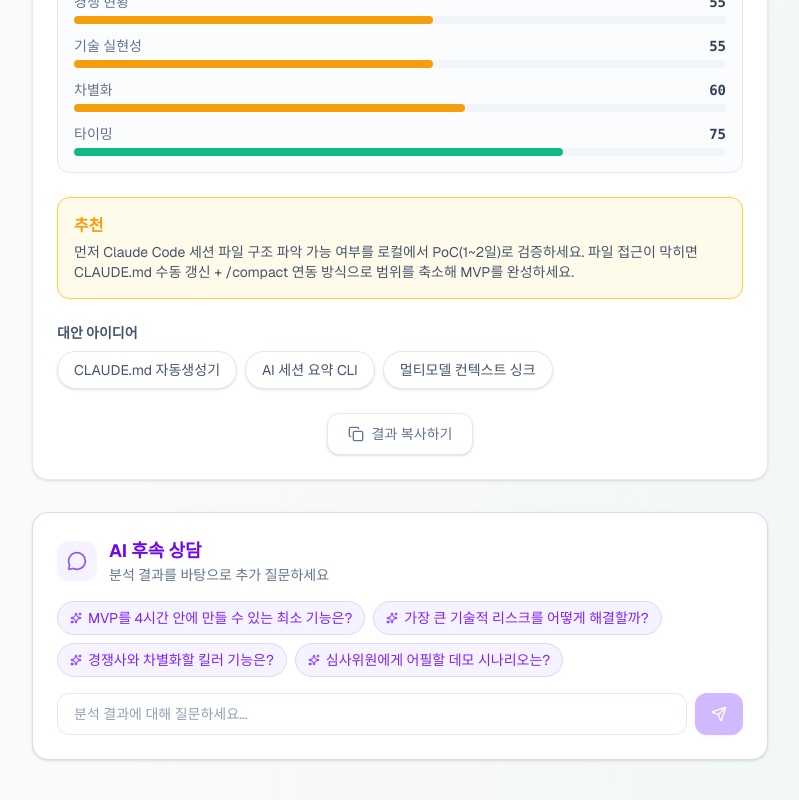
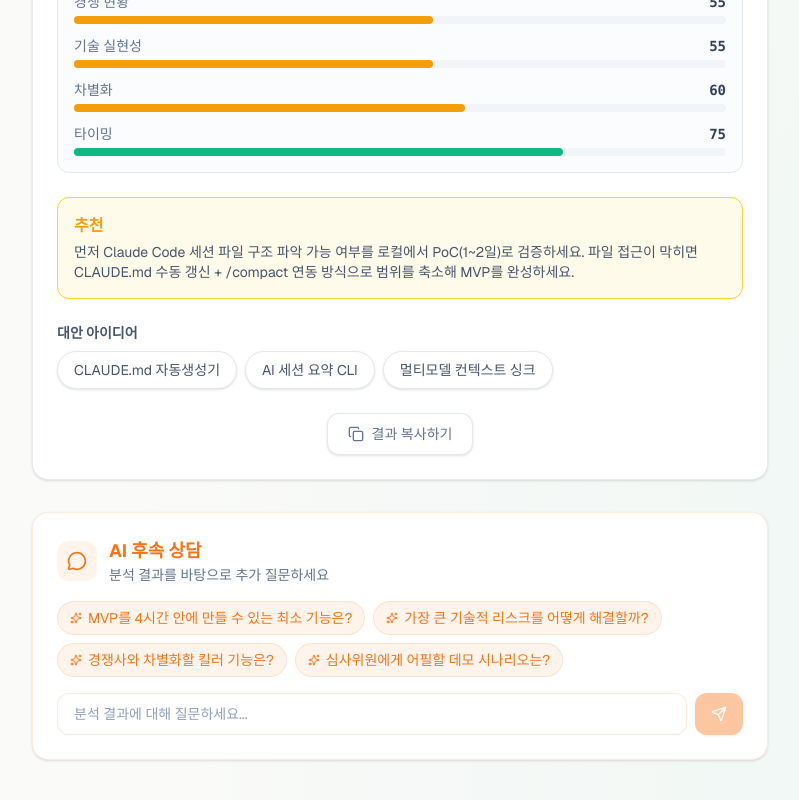
Before and after one commit to Hyunsang-coder/playground, a Next.js app: page /test in a window 1280 px wide. Shown: the part 3566-4366 px from the top of the page, without its empty margins (240-1039 px from the left). Built offline with nearby package versions, Linux system fonts and the light colour scheme.

Commit message:
chore: sync theme colors with chat panel

```diff
--- a/app/api/analyze/analyzer.ts
+++ b/app/api/analyze/analyzer.ts
@@ -53,6 +53,7 @@ type NpmSearchResponse = {
   }>;
 };
 type RobotsCheckResult = { disallowAll: boolean; domain?: string };
+type TokenUsageMetrics = { promptTokens?: number; completionTokens?: number };
 
 export class IdeaAnalyzer {
   private readonly dataAvailabilityCacheTtlMs = 1_800_000; // 30 minutes
@@ -71,6 +72,17 @@ export class IdeaAnalyzer {
 
   private normalizeQuery(query: string): string {
     return query.toLowerCase().replace(/\s+/g, " ").trim();
+  }
+
+  private formatTokenUsage(usage: unknown): { prompt: number | string; completion: number | string } {
+    if (!usage || typeof usage !== "object") {
+      return { prompt: "N/A", completion: "N/A" };
+    }
+    const metrics = usage as TokenUsageMetrics;
+    return {
+      prompt: typeof metrics.promptTokens === "number" ? metrics.promptTokens : "N/A",
+      completion: typeof metrics.completionTokens === "number" ? metrics.completionTokens : "N/A",
+    };
   }
 
   private buildCacheKey(prefix: string, ...parts: string[]): string {
@@ -870,7 +882,8 @@ export class IdeaAnalyzer {
         messages: [{ role: "user", content: prompt }],
       });
 
-      console.log(`[Token Usage: getClaudeDataJudgment] IN: ${(usage as any).promptTokens} | OUT: ${(usage as any).completionTokens}`);
+      const usageMetrics = this.formatTokenUsage(usage);
+      console.log(`[Token Usage: getClaudeDataJudgment] IN: ${usageMetrics.prompt} | OUT: ${usageMetrics.completion}`);
 
       const parsed = parseJsonSafe<Partial<DataAvailabilityResult>>(text.trim(), {});
       if (!parsed || !Array.isArray(parsed.data_sources)) return null;
@@ -1058,7 +1071,8 @@ export class IdeaAnalyzer {
 
       const finalUsage = await usage;
       if (finalUsage) {
-        console.log(`[Token Usage: Stream] IN: ${(finalUsage as any).promptTokens} | OUT: ${(finalUsage as any).completionTokens}`);
+        const usageMetrics = this.formatTokenUsage(finalUsage);
+        console.log(`[Token Usage: Stream] IN: ${usageMetrics.prompt} | OUT: ${usageMetrics.completion}`);
       }
 
       const parsed = parseJsonSafe(collectedText.trim(), fallback);
--- a/app/colors/page.tsx
+++ b/app/colors/page.tsx
@@ -1,14 +1,29 @@
 "use client";
 
-import { useState } from "react";
+import { useMemo } from "react";
 import { ShieldCheck, Search, Loader2, CheckCircle2, Globe, Brain, Gavel, Flame, ArrowLeftRight, GitFork, Skull, Waves } from "lucide-react";
+import { useTheme, type ThemeId } from "../components/ThemeProvider";
 
 // ── 팔레트 정의 ──────────────────────────────────────────────────
 
-const PALETTES = [
+type Palette = {
+  id: ThemeId;
+  name: string;
+  description: string;
+  brand: string;
+  brandHover: string;
+  brandLight: string;
+  brandRing: string;
+  brandShadow: string;
+  bgGradient: string;
+  stepLoadingBg: string;
+  tag: string;
+};
+
+const PALETTES: Palette[] = [
   {
-    id: "current",
-    name: "현재 (인디고)",
+    id: "indigo",
+    name: "인디고",
     description: "기본 · 흔함",
     brand: "#6366f1",
     brandHover: "#4f46e5",
@@ -59,7 +74,7 @@ const PALETTES = [
     tag: "🟠",
   },
   {
-    id: "dark",
+    id: "slate",
     name: "다크 슬레이트",
     description: "미니멀 · 판정 강조",
     brand: "#334155",
@@ -71,9 +86,7 @@ const PALETTES = [
     stepLoadingBg: "#f8fafc",
     tag: "⚫",
   },
-] as const;
-
-type Palette = typeof PALETTES[number];
+];
 
 // ── 미니 컴포넌트들 ──────────────────────────────────────────────
 
@@ -274,8 +287,11 @@ function PalettePreview({ p, isSelected, onClick }: { p: Palette; isSelected: bo
 // ── 메인 페이지 ─────────────────────────────────────────────────
 
 export default function ColorsPage() {
-  const [selected, setSelected] = useState<string>("current");
-  const selectedPalette = PALETTES.find((p) => p.id === selected)!;
+  const { theme, setTheme } = useTheme();
+  const selectedPalette = useMemo(
+    () => PALETTES.find((p) => p.id === theme) || PALETTES[0],
+    [theme]
+  );
 
   return (
     <div className="min-h-screen bg-slate-50">
@@ -292,8 +308,8 @@ export default function ColorsPage() {
             <PalettePreview
               key={p.id}
               p={p}
-              isSelected={selected === p.id}
-              onClick={() => setSelected(p.id)}
+              isSelected={theme === p.id}
+              onClick={() => setTheme(p.id)}
             />
           ))}
         </div>
@@ -327,7 +343,7 @@ shadow-brand/20 hover:shadow-brand/25`}
           </pre>
           <p className="mt-3 text-xs text-slate-400">
             globals.css의 <code className="bg-white/60 px-1 rounded">--color-brand</code> 값만 바꾸면 전체 적용됩니다.
-            {selectedPalette.id === "current" && " (현재 적용 중)"}
+            {theme === selectedPalette.id && " (현재 적용 중)"}
           </p>
         </div>
       </div>
--- a/app/components/ChatPanel.tsx
+++ b/app/components/ChatPanel.tsx
@@ -1,6 +1,6 @@
 "use client";
 
-import { useState, useMemo, useRef, useEffect } from "react";
+import { useState, useMemo, useRef, useEffect, type CSSProperties } from "react";
 import { useChat } from "@ai-sdk/react";
 import { DefaultChatTransport } from "ai";
 import { Send, MessageCircle, Sparkles } from "lucide-react";
@@ -62,14 +62,22 @@ export default function ChatPanel({ analysisResults, idea }: Props) {
   };
 
   return (
-    <div className="mt-8 rounded-2xl border border-violet-200 bg-white p-6 shadow-sm animate-fade-in">
+    <div
+      className="mt-8 rounded-2xl border bg-white p-6 shadow-sm animate-fade-in"
+      style={{ borderColor: "var(--brand-ring)" }}
+    >
       {/* Header */}
       <div className="flex items-center gap-3 mb-4">
-        <div className="flex h-10 w-10 items-center justify-center rounded-xl bg-violet-50 text-violet-500">
+        <div
+          className="flex h-10 w-10 items-center justify-center rounded-xl"
+          style={{ backgroundColor: "var(--brand-light)", color: "var(--brand)" }}
+        >
           <MessageCircle className="h-5 w-5" />
         </div>
         <div>
-          <h3 className="font-bold text-lg text-violet-700">AI 후속 상담</h3>
+          <h3 className="font-bold text-lg" style={{ color: "var(--brand)" }}>
+            AI 후속 상담
+          </h3>
           <p className="text-sm text-slate-500">분석 결과를 바탕으로 추가 질문하세요</p>
         </div>
       </div>
@@ -81,7 +89,12 @@ export default function ChatPanel({ analysisResults, idea }: Props) {
             <button
               key={q}
               onClick={() => handleSuggestedClick(q)}
-              className="flex items-center gap-1.5 rounded-full border border-violet-200 bg-violet-50 px-3 py-1.5 text-sm text-violet-600 transition-all hover:border-violet-300 hover:bg-violet-100 hover:shadow-sm"
+              className="flex items-center gap-1.5 rounded-full border px-3 py-1.5 text-sm transition-all hover:opacity-90 hover:shadow-sm"
+              style={{
+                borderColor: "var(--brand-ring)",
+                backgroundColor: "var(--brand-light)",
+                color: "var(--brand)",
+              }}
             >
               <Sparkles className="h-3 w-3" />
               {q}
@@ -98,9 +111,18 @@ export default function ChatPanel({ analysisResults, idea }: Props) {
               key={m.id}
               className={`rounded-xl p-3 text-sm ${
                 m.role === "user"
-                  ? "ml-8 bg-violet-50 text-violet-800 border border-violet-100"
+                  ? "ml-8 border"
                   : "mr-8 bg-slate-50 text-slate-700 border border-slate-100"
               }`}
+              style={
+                m.role === "user"
+                  ? {
+                      backgroundColor: "var(--brand-light)",
+                      color: "var(--brand-hover)",
+                      borderColor: "var(--brand-ring)",
+                    }
+                  : undefined
+              }
             >
               <div className="mb-1 text-xs font-semibold text-slate-400">
                 {m.role === "user" ? "나" : "Valid8 AI"}
@@ -129,13 +151,20 @@ export default function ChatPanel({ analysisResults, idea }: Props) {
           value={input}
           onChange={(e) => setInput(e.target.value)}
           placeholder="분석 결과에 대해 질문하세요..."
-          className="flex-1 rounded-xl border border-slate-200 bg-white px-4 py-2.5 text-sm text-slate-800 placeholder-slate-400 outline-none transition-all focus:border-violet-300 focus:ring-2 focus:ring-violet-100"
+          className="flex-1 rounded-xl border border-slate-200 bg-white px-4 py-2.5 text-sm text-slate-800 placeholder-slate-400 outline-none transition-all focus:ring-2"
+          style={
+            {
+              "--tw-ring-color": "var(--brand-ring)",
+              borderColor: "var(--brand-ring)",
+            } as CSSProperties
+          }
           disabled={isLoading}
         />
         <button
           type="submit"
           disabled={!input.trim() || isLoading}
-          className="flex items-center justify-center rounded-xl bg-violet-500 px-4 py-2.5 text-white shadow-sm transition-all hover:bg-violet-600 hover:shadow disabled:opacity-40"
+          className="flex items-center justify-center rounded-xl px-4 py-2.5 text-white shadow-sm transition-all hover:opacity-90 hover:shadow disabled:opacity-40"
+          style={{ backgroundColor: "var(--brand)" }}
         >
           <Send className="h-4 w-4" />
         </button>
--- a/package.json
+++ b/package.json
@@ -5,7 +5,8 @@
   "scripts": {
     "dev": "next dev",
     "build": "next build",
-    "start": "next start"
+    "start": "next start",
+    "typecheck": "next typegen && tsc --noEmit --incremental false"
   },
   "dependencies": {
     "@ai-sdk/anthropic": "^3.0.45",
--- a/scripts/verify_pipeline.ts
+++ b/scripts/verify_pipeline.ts
@@ -2,6 +2,25 @@
 import { IdeaAnalyzer } from "../app/api/analyze/analyzer";
 import * as fs from "fs";
 import * as path from "path";
+
+type Step1Result = {
+    competitors?: unknown[];
+    github_repos?: unknown[];
+};
+
+type Step2DataSource = {
+    name?: string;
+    has_official_api?: boolean;
+    crawlable?: boolean;
+    blocking?: boolean;
+    note?: string;
+};
+
+type Step2Result = {
+    data_availability?: {
+        data_sources?: Step2DataSource[];
+    };
+};
 
 // Manually load .env.local
 const envPath = path.resolve(process.cwd(), ".env.local");
@@ -42,14 +61,16 @@ async function run() {
             } else if (event.event === "step_result") {
                 console.log(`\n[STEP RESULT] ${event.data.step}`);
                 if (event.data.step === 1) {
-                    const res = event.data.result as any;
-                    console.log(`- Web Competitors: ${res.competitors.length}`);
-                    console.log(`- GitHub Repos: ${res.github_repos ? res.github_repos.length : 'N/A'}`);
+                    const res = (event.data.result ?? {}) as Step1Result;
+                    const competitorsCount = Array.isArray(res.competitors) ? res.competitors.length : 0;
+                    const githubRepoCount = Array.isArray(res.github_repos) ? res.github_repos.length : "N/A";
+                    console.log(`- Web Competitors: ${competitorsCount}`);
+                    console.log(`- GitHub Repos: ${githubRepoCount}`);
                 } else if (event.data.step === 2) { // Feasibility & Data
-                    const res = event.data.result as any;
-                    if (res.data_availability) {
+                    const res = (event.data.result ?? {}) as Step2Result;
+                    if (res.data_availability && Array.isArray(res.data_availability.data_sources)) {
                         console.log("- Data Sources Checked:");
-                        res.data_availability.data_sources.forEach((ds: any) => {
+                        res.data_availability.data_sources.forEach((ds) => {
                             console.log(`  * ${ds.name}: API=${ds.has_official_api}, Crawlable=${ds.crawlable}, Blocking=${ds.blocking}`);
                             console.log(`    Note: ${ds.note}`);
                         });
```
Also changed, not shown: 1 other file (tests, documents, lock files or other folders).
